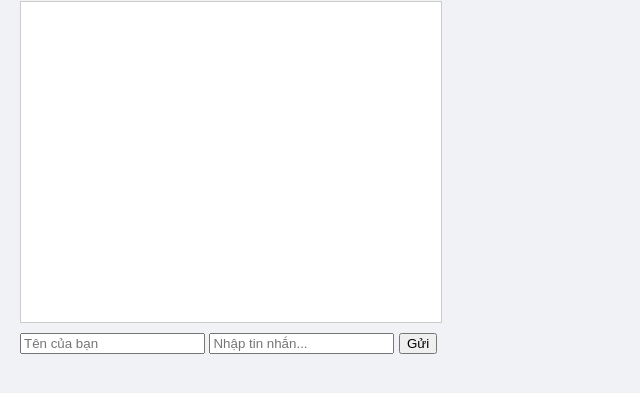
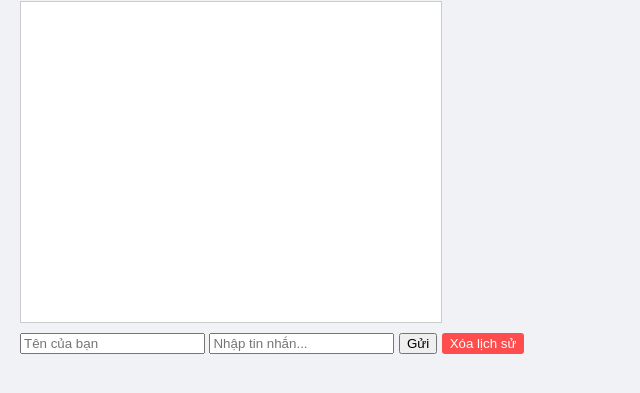
Before and after one commit to ngophuocsang3005/game2dmoi, a plain HTML site: page frontend/public/index.html in a window 1280 px wide. Shown: the part 67-460 px from the top of the page, without its empty margins (0-640 px from the left). Drawn offline with nearby package versions, Linux system fonts and the light colour scheme; no server answers.

Commit message:
Add clear chat history button

```diff
--- a/frontend/public/index.html
+++ b/frontend/public/index.html
@@ -3,12 +3,14 @@
 <head>
     <meta charset="UTF-8">
     <title>App chat tầm bậy wibu</title>
-    <!-- THÊM DÒNG NÀY ĐỂ VERCEL DÙNG ĐƯỢC HAM IO() -->
+    <!-- THÊM DÒNG NÀY ĐỂ VERCEL DÙNG ĐƯỢC HÀM IO() -->
     <script src="https://cdn.socket.io/4.7.5/socket.io.min.js"></script>
     <style>
         body { font-family: Arial, sans-serif; margin: 20px; background: #f0f2f5; }
         #chat-box { width: 400px; height: 300px; border: 1px solid #ccc; background: #fff; overflow-y: scroll; padding: 10px; margin-bottom: 10px; }
         p { margin: 5px 0; }
+        .btn-clear { background-color: #ff4d4d; color: white; border: none; padding: 3px 8px; cursor: pointer; border-radius: 3px; }
+        .btn-clear:hover { background-color: #cc0000; }
     </style>
 </head>
 <body>
@@ -20,7 +22,11 @@
     <input type="text" id="messageInput" placeholder="Nhập tin nhắn...">
     <button onclick="sendMessage()">Gửi</button>
 
+    <!-- NÚT XÓA LỊCH SỬ MỚI THÊM -->
+    <button onclick="clearChat()" class="btn-clear">Xóa lịch sử</button>
+
     <script>
+        // Trỏ kết nối trực tiếp về server Render
         const socket = io('https://congamewibu.onrender.com');
 
         const usernameInput = document.getElementById('usernameInput');
@@ -60,4 +66,14 @@
             history.push(data);
             localStorage.setItem('chat_history', JSON.stringify(history));
         });
+
+        // 3. Hàm xử lý xóa lịch sử chat khi bấm nút
+        function clearChat() {
+            if (confirm("M có chắc muốn xóa sạch lịch sử chat trên máy này không?")) {
+                localStorage.removeItem('chat_history'); // Xóa trong bộ nhớ browser
+                chatBox.innerHTML = ''; // Làm sạch ô chat
+            }
+        }
     </script>
+</body>
+</html>
```
Lines whose indentation alone changed are shown as unchanged.
